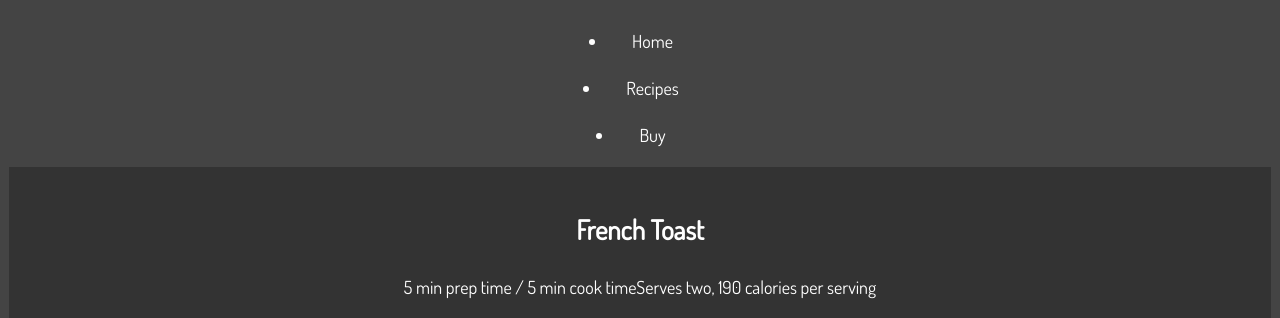
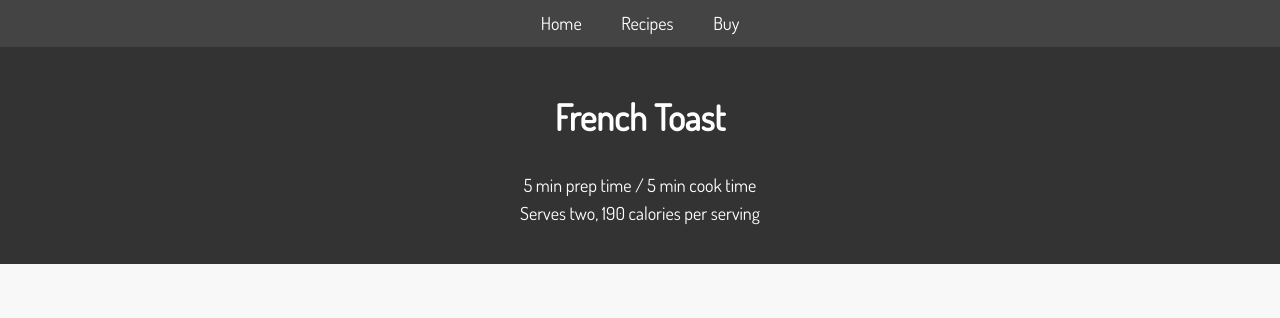
Before and after one commit to TeenCuisine/TeenCuisne, a website built with webpack: page Breakfast 1.html in a window 1280 px wide. Shown: the top 318 px of the page. Built offline with nearby package versions, Linux system fonts and the light colour scheme.

Commit message:
Update Breakfast 1.html

```diff
--- a/Breakfast 1.html
+++ b/Breakfast 1.html
@@ -35,11 +35,14 @@
       padding: 0;
     }
 
+    nav li {
+      display: inline-block;
+    }
+
     nav a {
       text-decoration: none;
       color: #fff;
       padding: 0.5em 1em;
-      display: inline-block;
       transition: background-color 0.3s ease;
     }
 
@@ -63,36 +66,28 @@
       bottom: 0;
     }
 
-    /* Additional styling for images */
     img {
       max-width: 100%;
       height: auto;
-
-    /* ... (rest of your CSS rules) ... */
-
+    }
   </style>
   <title>French Toast Recipe</title>
 </head>
 
 <body>
 <nav>
-  <nav>
-
-    <li> <a href="index.html">Home</a></li>
+  <ul>
+    <li><a href="index.html">Home</a></li>
     <li><a href="Receipies.html">Recipes</a></li>
     <li><a href="https://docs.google.com/forms/d/e/1FAIpQLSdHZWsSUfNlOwioRe0UF-xuhxUkRV0xoqc3Dq8DzzR_0qktpg/viewform?usp=sf_link">Buy</a></li>
-
-  </nav>
+  </ul>
+</nav>
 <header>
   <h1>French Toast</h1>
-  <p>5 min prep time / 5 min cook timeServes two, 190 calories per serving</p>
+  <p>5 min prep time / 5 min cook time<br>Serves two, 190 calories per serving</p>
 </header>
-
-
-
 <section id="home">
   <h3>Ingredients:</h3>
-  <!-- Add images or icons for each ingredient if possible -->
   <ul>
     <li>1 egg</li>
     <li>1 teaspoon Vanilla Extract</li>
@@ -100,21 +95,17 @@
     <li>1/4 cup milk</li>
     <li>4 slices hearty sandwich bread</li>
   </ul>
-
   <h3>Instructions:</h3>
   <ol>
     <li>Whisk egg, vanilla, and cinnamon in a shallow dish. Stir in milk.</li>
     <li>Dip bread slices in the egg mixture, turning to coat evenly on both sides.</li>
-    <li>Cook bread slices on a lightly greased nonstick griddle or skillet on medium heat until cooked through
-      and browned on both sides. Serve with Easy Spiced Syrup (recipe follows), if desired. Voila, easy French
-      toast.</li>
+    <li>Cook bread slices on a lightly greased nonstick griddle or skillet on medium heat until cooked through and browned on both sides. Serve with Easy Spiced Syrup (recipe follows), if desired. Voila, easy French toast.</li>
   </ol>
 </section>
-<br><br><br><br><br><br><br><br>
+<br><br>
 <footer>
   <p>&copy; 2024 Teen Cuisine. All rights reserved.</p>
 </footer>
-
 </body>
 
 </html>
```
